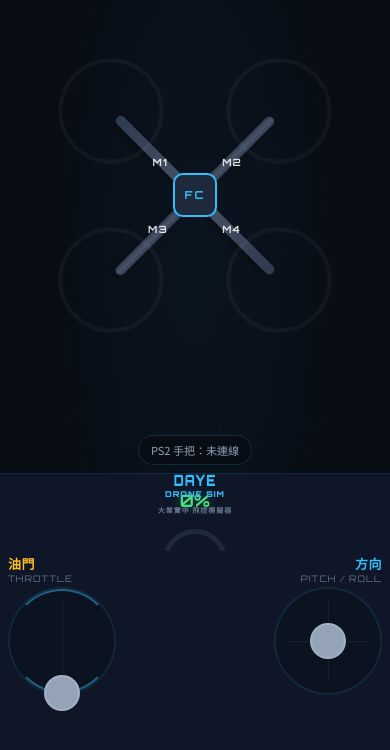
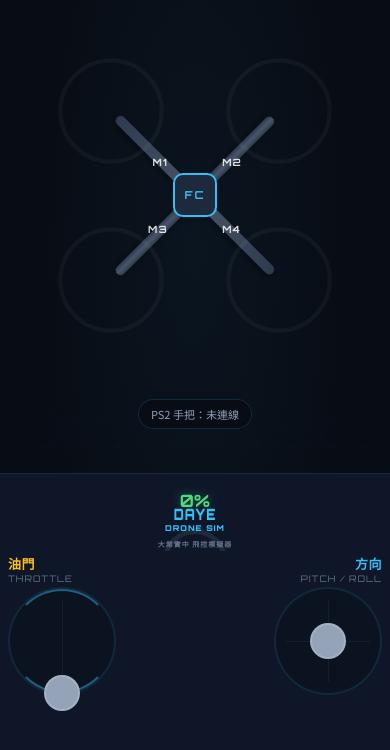
Before and after one commit to kirinmok/daye-drone-sim, a plain HTML site: page sim.html in a window 390 px wide. Drawn offline with Linux system fonts and the light colour scheme.

Commit message:
Separate DAYE label from gauge on phones

```diff
--- a/sim.html
+++ b/sim.html
@@ -541,7 +541,7 @@
                 top: auto;
                 left: 50%;
                 right: auto;
-                bottom: calc(env(safe-area-inset-bottom) + 8px);
+                bottom: calc(env(safe-area-inset-bottom) + 44px);
                 transform: translateX(-50%);
                 justify-content: center;
                 padding-top: 0;
@@ -630,7 +630,7 @@
             .mid-title {
                 position: fixed;
                 left: 50%;
-                bottom: calc(env(safe-area-inset-bottom) + 40px);
+                bottom: calc(env(safe-area-inset-bottom) + 6px);
                 transform: translateX(-50%);
                 margin-top: 0;
                 text-align: center;
```
